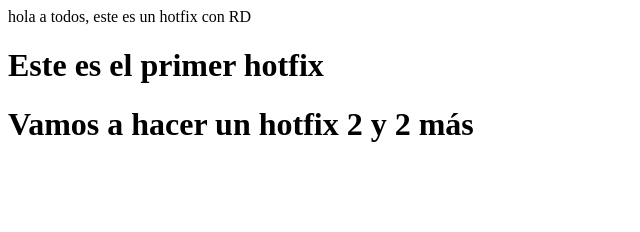
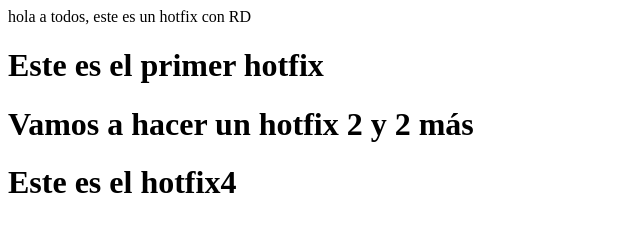
Before and after one commit to alejandrovillaseca/invie-github, a plain HTML site: page index.html in a window 1280 px wide. Shown: the whole page, without its empty margins (0-640 px from the left). Drawn offline with Linux system fonts and the light colour scheme.

Commit message:
este es el hotfix 4

```diff
--- a/index.html
+++ b/index.html
@@ -7,4 +7,5 @@
     </body>
     <h1>Este es el primer hotfix</h1>
     <h1>Vamos a hacer un hotfix 2 y 2 más</h1>
+    <h1>Este es el hotfix4</h1>
 </html>
```
